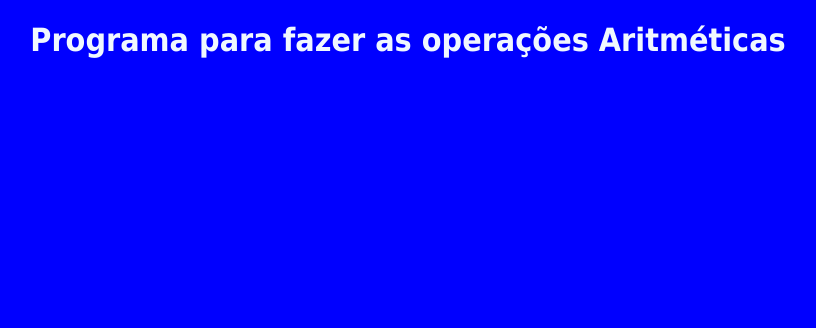
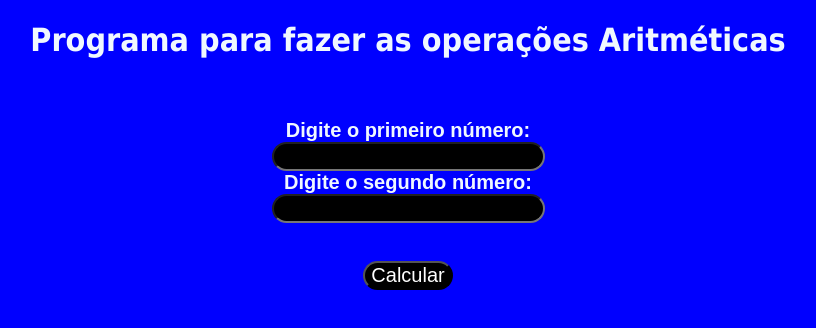
Before and after one commit to SantiagoFidmay/Aritmetica, a plain HTML site: page index.html in a window 1280 px wide. Shown: the whole page, without its empty margins (232-1048 px from the left). Drawn offline with Linux system fonts and the light colour scheme.

Commit message:
segunda versão

```diff
--- a/index.html
+++ b/index.html
@@ -9,6 +9,13 @@
 </head>
 <body>
     <h1>Programa para fazer as operações Aritméticas</h1>
-
+    <br><br>
+    <label for = "">Digite o primeiro número:</label><br>
+    <input type="text"id= "num1"><br>
+    <label for = "">Digite o segundo número:</label><br>
+    <input type="text"id="num2"><br>
+    <br><br>
+    <button>Calcular</button>
+    <div id="resposta"></div>
 </body>
 </html>
--- a/style.css
+++ b/style.css
@@ -3,4 +3,19 @@ body{
     color: aliceblue;
     font-family: Tahoma;
     text-align: center;
+
 }
+
+label{
+font-family: Arial;
+font-weight: bold;
+font-size: 20px;
+}
+
+input,button{
+    color: white;
+    background-color: black;
+    font-size: 20px;
+    border-radius: 16px;
+
+}
```
